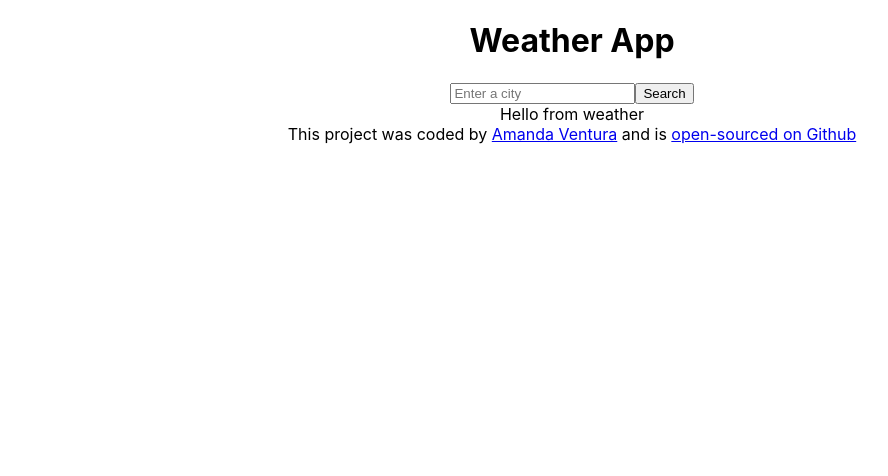
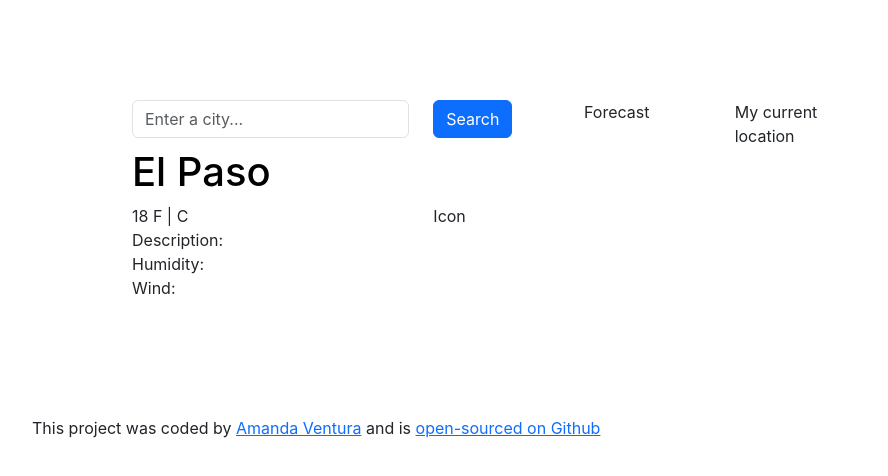
Before and after one commit to ASV185/weather-react-app, a React (Create React App) app: page / in a window 1280 px wide. Shown: the top 476 px of the page, without its empty margins (68-956 px from the left). Built offline with nearby package versions, Linux system fonts and the light colour scheme.

Commit message:
added h1 to weather component, and changed organization and tags of weather component

```diff
--- a/public/index.html
+++ b/public/index.html
@@ -1,15 +1,18 @@
 <!DOCTYPE html>
 <html lang="en">
+
 <head>
   <meta charset="utf-8" />
   <link rel="icon" href="%PUBLIC_URL%/favicon.ico" />
   <meta name="viewport" content="width=device-width, initial-scale=1" />
   <meta name="theme-color" content="#000000" />
-    <meta
-      name="description"
-      content="Web site created using create-react-app"
-    />
+  <meta name="description" content="Web site created using create-react-app" />
+  <link href="https://cdn.jsdelivr.net/npm/bootstrap@5.3.3/dist/css/bootstrap.min.css" rel="stylesheet"
+    integrity="sha384-QWTKZyjpPEjISv5WaRU9OFeRpok6YctnYmDr5pNlyT2bRjXh0JMhjY6hW+ALEwIH" crossorigin="anonymous">
   <link rel="apple-touch-icon" href="%PUBLIC_URL%/logo192.png" />
+  <script src="https://cdn.jsdelivr.net/npm/bootstrap@5.3.3/dist/js/bootstrap.bundle.min.js"
+    integrity="sha384-YvpcrYf0tY3lHB60NNkmXc5s9fDVZLESaAA55NDzOxhy9GkcIdslK1eN7N6jIeHz"
+    crossorigin="anonymous"></script>
   <!--
       manifest.json provides metadata used when your web app is installed on a
       user's mobile device or desktop. See https://developers.google.com/web/fundamentals/web-app-manifest/
@@ -26,6 +29,7 @@
     -->
   <title>React App</title>
 </head>
+
 <body>
   <noscript>You need to enable JavaScript to run this app.</noscript>
   <div id="root"></div>
@@ -40,4 +44,5 @@
       To create a production bundle, use `npm run build` or `yarn build`.
     -->
 </body>
+
 </html>
--- a/src/App.css
+++ b/src/App.css
@@ -1,5 +1,6 @@
 .App {
-  text-align: center;
+  text-align: left;
+  margin: 100px;
 }
 
 .App-header {
--- a/src/App.js
+++ b/src/App.js
@@ -1,15 +1,13 @@
 import React from "react";
 import ReactDOM from "react-dom";
-import WeatherSearch from "./WeatherSearch";
 import Weather from "./Weather";
 import "./App.css";
 
 function App() {
   return (
     <div className="App">
+      <div classsName="container">
         <header className="App-header">
-        <h1>Weather App</h1>
-        <WeatherSearch />
           <Weather />
         </header>
         <footer>
@@ -20,6 +18,7 @@ function App() {
           </a>
         </footer>
       </div>
+    </div>
   );
 }
 export default App;
--- a/src/Weather.css
+++ b/src/Weather.css
@@ -0,0 +1,7 @@
+.Weather {
+  margin: 100px;
+}
+
+.Weather ul {
+  list-style: none;
+}
--- a/src/Weather.js
+++ b/src/Weather.js
@@ -2,5 +2,34 @@ import React from "react";
 import "./Weather.css";
 
 export default function Weather() {
-  return <div className="Weather"> Hello from weather</div>;
+  return (
+    <div className="Weather">
+      <div className="row">
+        <div className="col-4">
+          <input
+            type="search"
+            placeholder="Enter a city..."
+            className="form-control"
+          />
+        </div>
+        <div className="col-2">
+          <input type="submit" value="Search" className="btn btn-primary" />
+        </div>
+        <div className="col-2">Forecast</div>
+        <div className="col-2">My current location</div>
+      </div>
+      <h1>El Paso</h1>
+      <div className="row">
+        <div className="col-4">18 F | C</div>
+        <div className="col-4">Icon</div>
+      </div>
+      <div className="row">
+        <ul>
+          <li>Description:</li>
+          <li>Humidity:</li>
+          <li>Wind:</li>
+        </ul>
+      </div>
+    </div>
+  );
 }
--- a/src/WeatherSearch.js
+++ /dev/null
@@ -1,53 +0,0 @@
-import React, { useState } from "react";
-import axios from "axios";
-
-export default function WeatherSearch() {
-  const [city, setCity] = useState("");
-  const [loaded, setLoaded] = useState(false);
-  const [weather, setWeather] = useState("");
-  function displayWeather(response) {
-    setLoaded(true);
-    setWeather({
-      temperature: response.data.main.temp,
-      humidity: response.data.main.humidity,
-      wind: response.data.wind.speed,
-      icon: `https://openweathermap.org/img/wn/${response.data.weather[0].icon}@2x.png`,
-      description: response.data.weather[0].description,
-    });
-  }
-  function handleSubmit(event) {
-    event.preventDefault();
-    let apiKey = "8c48afa47a9a9c24f3500c7039d50aaa";
-    let apiUrl = `https://api.openweathermap.org/data/2.5/weather?q=${city}&appid=${apiKey}&units=metric`;
-    axios.get(apiUrl).then(displayWeather);
-  }
-  function updateCity(event) {
-    setCity(event.target.value);
-  }
-
-  let form = (
-    <form onSubmit={handleSubmit}>
-      <input type="search" placeholder="Enter a city" onChange={updateCity} />
-      <button type="Submit">Search</button>
-    </form>
-  );
-
-  if (loaded) {
-    return (
-      <div>
-        {form}
-        <ul>
-          <li>Temperature: {weather.temperature}°C</li>
-          <li>Description: {weather.description}</li>
-          <li>Humidity: {weather.humidity}%</li>
-          <li>Wind: {weather.wind}Km/h</li>
-          <li>
-            <img src={weather.icon} alt={weather.description} />
-          </li>
-        </ul>
-      </div>
-    );
-  } else {
-    return form;
-  }
-}
```
Also changed, not shown: 1 other file (tests, documents, lock files or other folders). Lines whose indentation alone changed are shown as unchanged.
